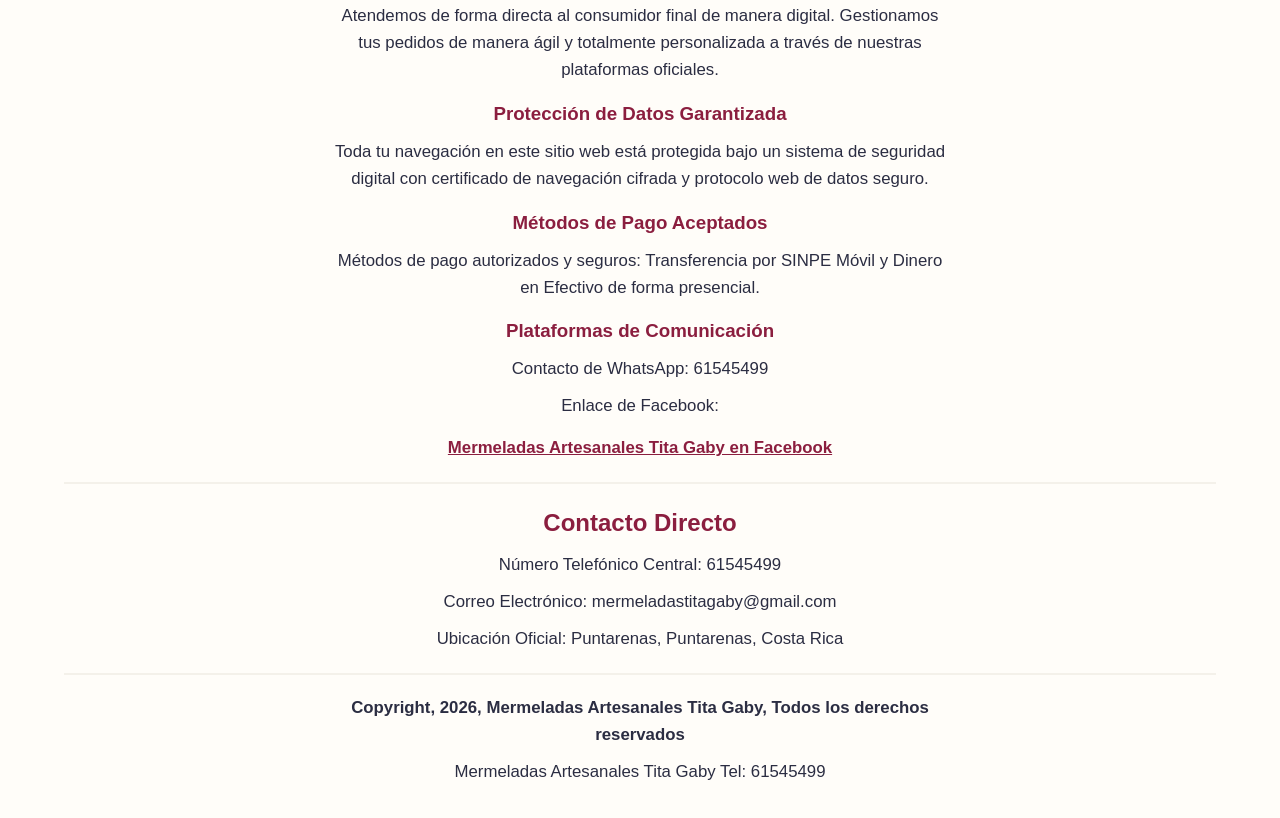
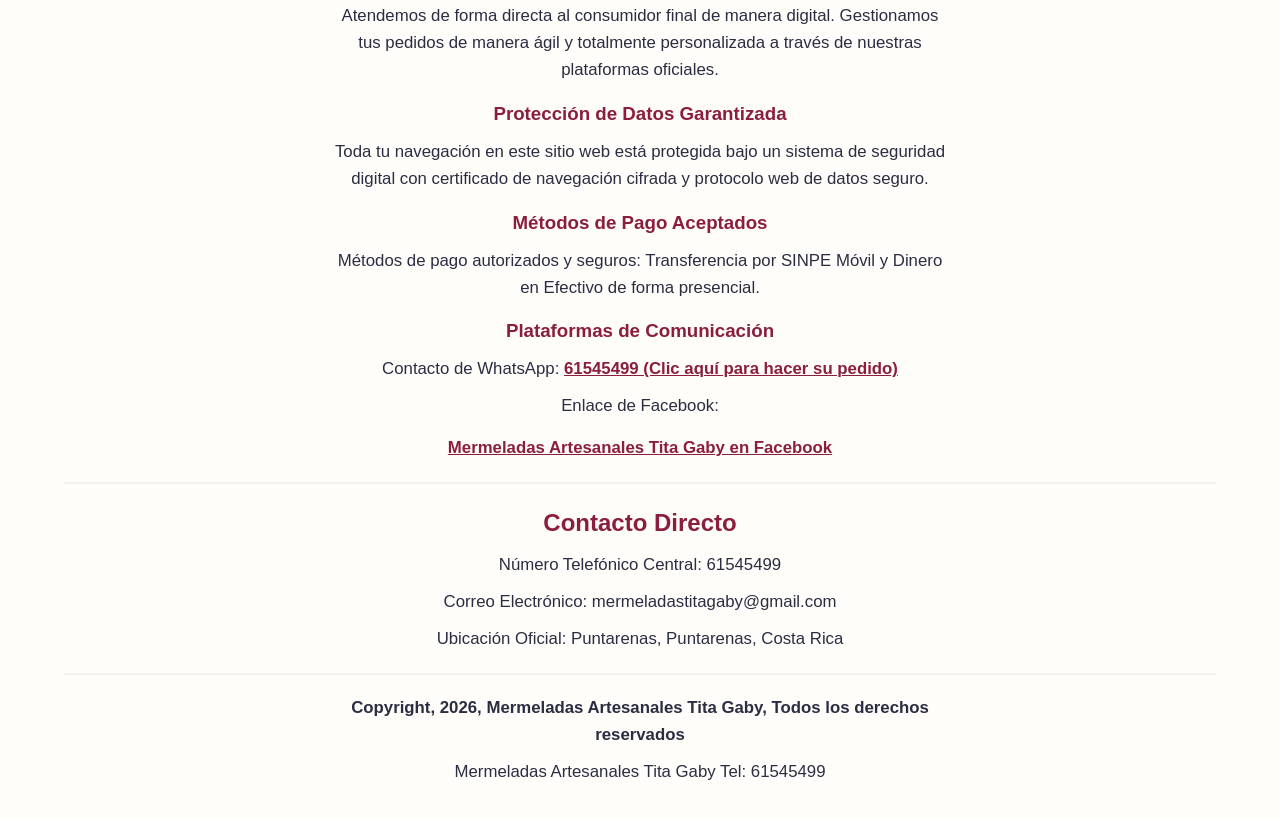
Before and after one commit to mermeladastitagaby/mermeladastitagaby, a plain HTML site: page index.html in a window 1280 px wide. Shown: the part 2625-3443 px from the top of the page. Drawn offline with Linux system fonts and the light colour scheme.

Commit message:
Update index.html

```diff
--- a/index.html
+++ b/index.html
@@ -151,7 +151,7 @@
         <p>Métodos de pago autorizados y seguros: Transferencia por SINPE Móvil y Dinero en Efectivo de forma presencial.</p>
 
         <h3>Plataformas de Comunicación</h3>
-        <p>Contacto de WhatsApp: 61545499</p>
+        <p>Contacto de WhatsApp: <a href="https://wa.me." target="_blank" style="color: #8B1E3F; font-weight: bold; text-decoration: underline;">61545499 (Clic aquí para hacer su pedido)</a></p>
         <p>Enlace de Facebook:</p>
         <p><a href="https://facebook.com" target="_blank" class="link-facebook-directo">Mermeladas Artesanales Tita Gaby en Facebook</a></p>
     </div>
```
